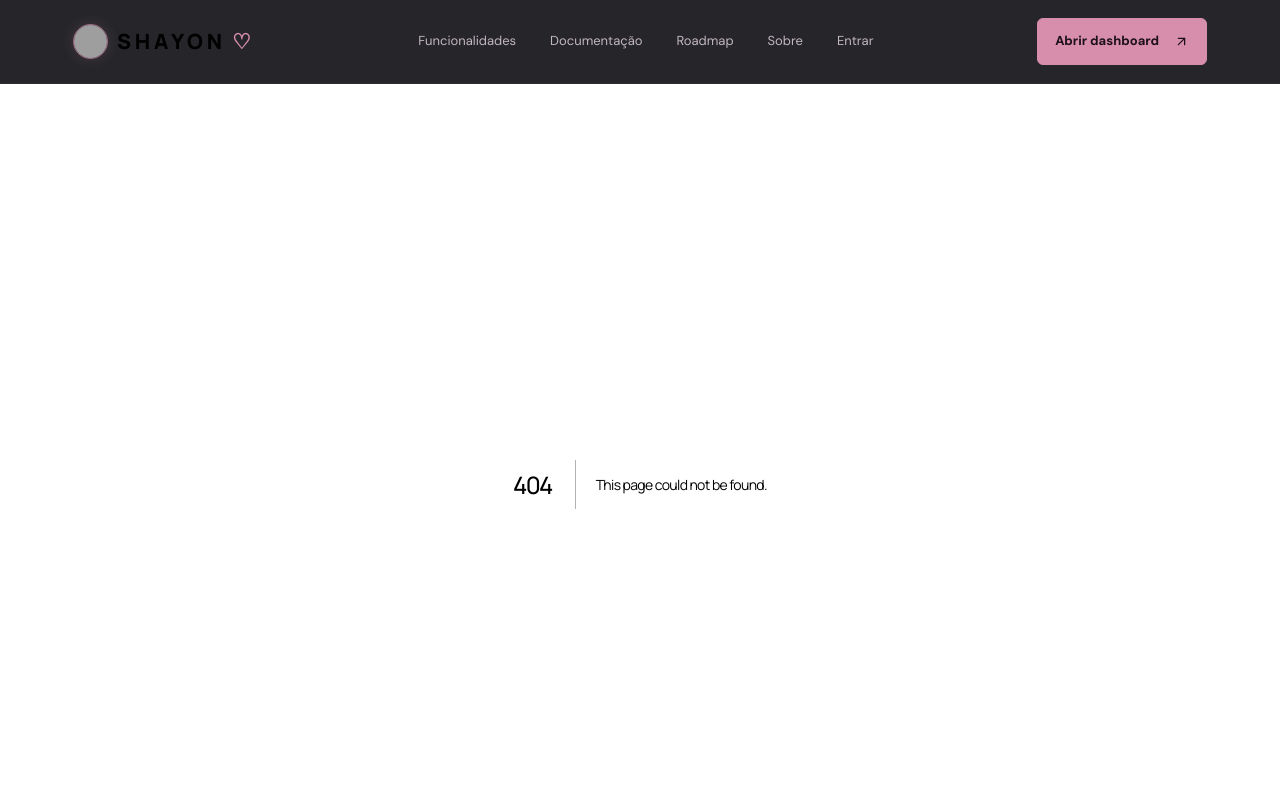
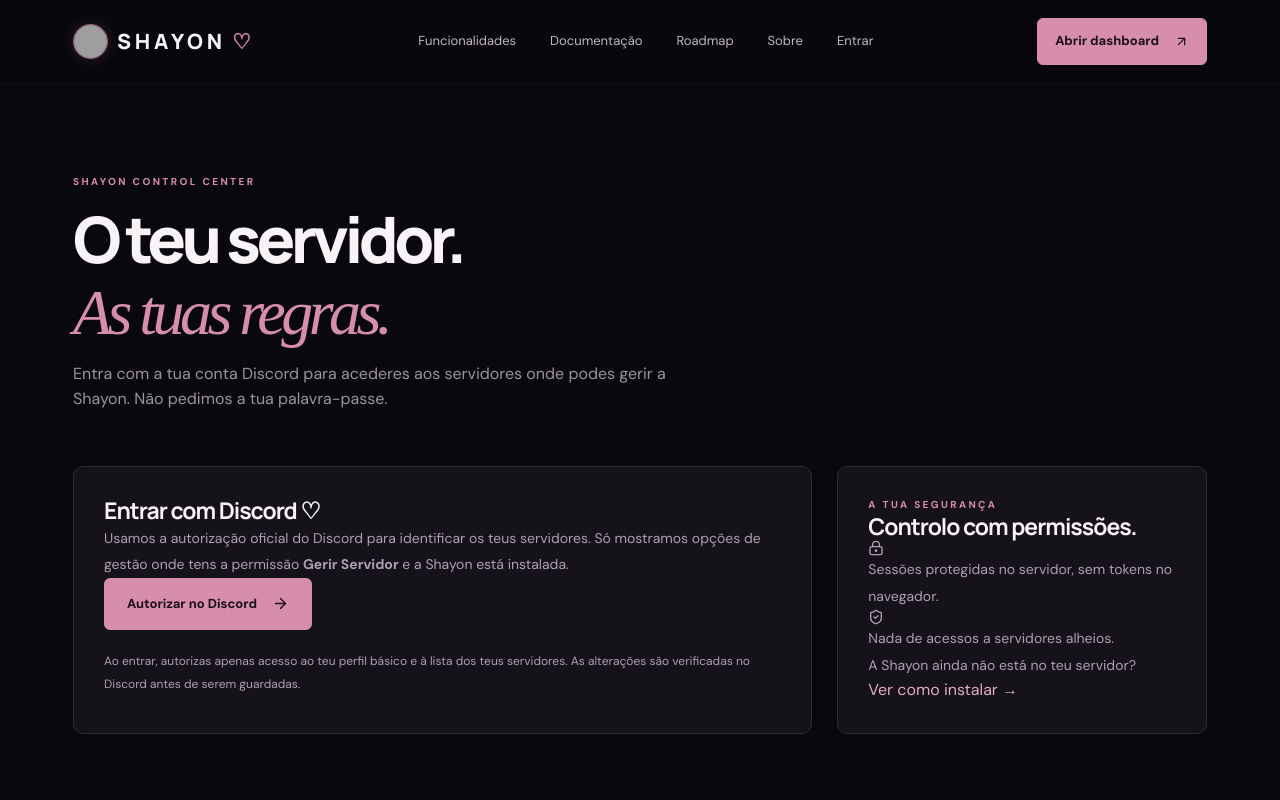
Before and after one commit to oxyzinha/shion-web, a Next.js app: page /entrar in a window 1280 px wide. Before the commit this address had no page. Shown: the top 800 px of the page. Built offline with nearby package versions, Linux system fonts and the light colour scheme; grey boxes are pictures that could not be loaded; a web font is replaced by a local one.

Commit message:
feat(site): guia oficial de instalação e página segura de login Discord

```diff
--- /dev/null
+++ b/src/app/entrar/page.tsx
@@ -0,0 +1,24 @@
+import Link from 'next/link';
+import {ArrowRight,LockKeyhole,ShieldCheck} from 'lucide-react';
+export const metadata={title:'Entrar com Discord'};
+export default async function Page({searchParams}:{searchParams:Promise<{erro?:string}>}){
+ const {erro}=await searchParams;
+ const text=erro==='configuracao'
+ ?'O login ainda precisa das credenciais OAuth2 do site no alojamento. A Shayon no Discord continua a funcionar.'
+ :erro?'Não foi possível concluir o login Discord. Experimenta novamente.':null;
+ return <main className="wrap"><section className="subhero"><div className="eyebrow">SHAYON CONTROL CENTER</div>
+ <h1>O teu servidor.<br/><em>As tuas regras.</em></h1>
+ <p>Entra com a tua conta Discord para acederes aos servidores onde podes gerir a Shayon. Não pedimos a tua palavra-passe.</p></section>
+ <div className="page-body detail-grid">
+ <article className="content-card"><h2>Entrar com Discord ♡</h2>
+ <p>Usamos a autorização oficial do Discord para identificar os teus servidores. Só mostramos opções de gestão onde tens a permissão <b>Gerir Servidor</b> e a Shayon está instalada.</p>
+ {text&&<div className="note" role="alert">{text}</div>}
+ <a className="button" href="/api/auth/login">Autorizar no Discord <ArrowRight size={17}/></a>
+ <p style={{marginTop:20,fontSize:12}}>Ao entrar, autorizas apenas acesso ao teu perfil básico e à lista dos teus servidores. As alterações são verificadas no Discord antes de serem guardadas.</p>
+ </article>
+ <aside className="content-card"><div className="eyebrow">A TUA SEGURANÇA</div><h2>Controlo com permissões.</h2>
+ <p><LockKeyhole size={16}/> Sessões protegidas no servidor, sem tokens no navegador.</p>
+ <p><ShieldCheck size={16}/> Nada de acessos a servidores alheios.</p>
+ <p>A Shayon ainda não está no teu servidor?</p><Link className="text-link" href="/adicionar">Ver como instalar →</Link>
+ </aside></div></main>;
+}
```
